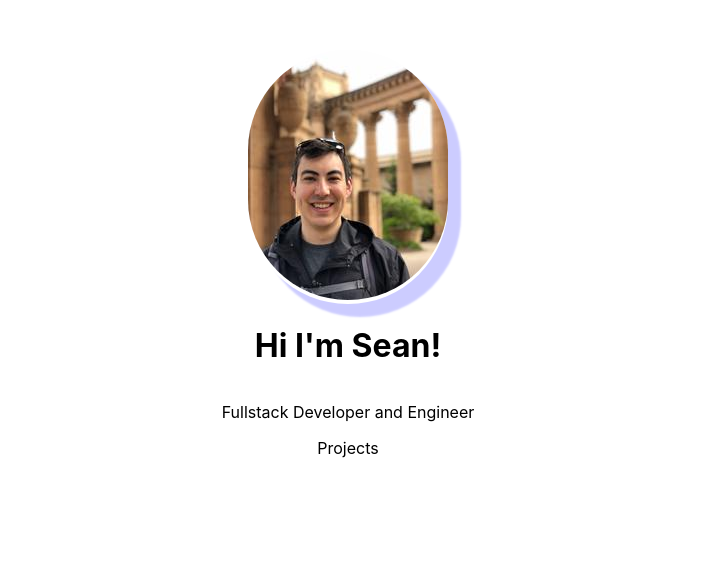
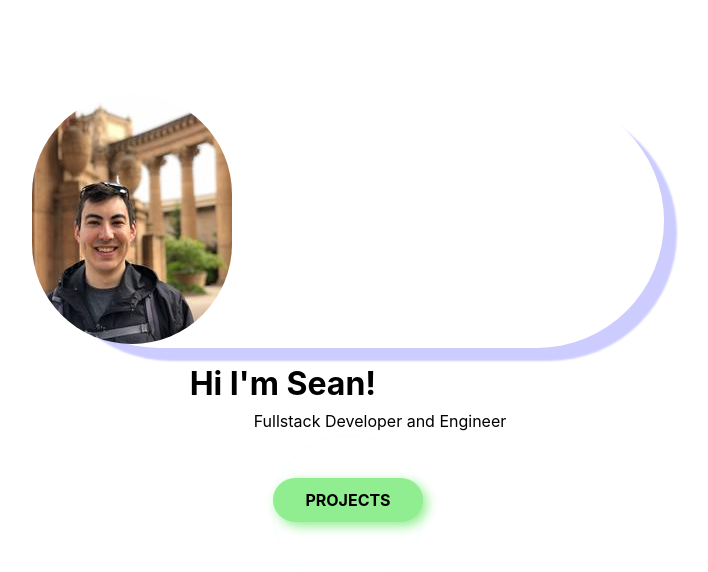
Before and after one commit to dals1791/Portfolio, a Next.js app: page / in a window 1280 px wide. Shown: the part 146-718 px from the top of the page, without its empty margins (292-1000 px from the left). Built offline with nearby package versions, Linux system fonts and the light colour scheme.

Commit message:
added cool button

```diff
--- a/components/layout.js
+++ b/components/layout.js
@@ -11,16 +11,18 @@ const Layout = ({ children, home }) => {
         <Link href="/">
           <a style={{ fontSize: "3rem" }}>SD.</a>
         </Link>
+        <div className={styles.navLinks}>
           <Link href="/projects">
             <a>Projects</a>
           </Link>
 
           <Link href="/about-me">
-          <a>More About Me</a>
+            <a>Biography</a>
           </Link>
           <Link href="/contact">
             <a>Contact</a>
           </Link>
+        </div>
       </header>
       <main className={styles.main}>{children}</main>
       <footer className={styles.footer}> This is footer Section</footer>
--- a/components/layout.module.css
+++ b/components/layout.module.css
@@ -4,6 +4,11 @@
   justify-content: space-between;
   align-items: baseline;
   padding: .5rem;
+}
+.navLinks{
+  display: flex;
+  justify-content: space-around;
+  width: 70%;
 }
 .main {
   max-width: 36rem;
--- a/pages/index.js
+++ b/pages/index.js
@@ -5,6 +5,7 @@ import Layout from "../components/layout";
 // CSS Modules==================================
 import styles from "../styles/home.module.css";
 import utilityStyle from "../styles/utility.module.css";
+import buttonStyles from '../styles/button.module.css'
 
 export default function Home() {
   return (
@@ -13,7 +14,6 @@ export default function Home() {
         <title>Sean's Portfolio</title>
       </Head>
       <div className={styles.container}>
-        <header></header>
         <div className={styles.me}>
           <Image
             src="/images/me.jpg"
@@ -24,10 +24,18 @@ export default function Home() {
             alt="Sean Daly"
           />
         </div>
-        <h1>Hi I'm Sean!</h1>
-        <p>Fullstack Developer and Engineer</p>
-        <Link href="/projects"><a>Projects</a></Link>
+        <div className={styles.brandContainer}>
+          <h1>Hi I'm Sean!</h1>
+
+          <div className={styles.brand}>
+            <p>Fullstack Developer and Engineer</p>
+          </div>
+        </div>
+        <Link href="/projects">
+          <a className={buttonStyles.button}>Projects</a>
+        </Link>
       </div>
+
     </div>
   );
 }
--- a/styles/Home.module.css
+++ b/styles/Home.module.css
@@ -6,124 +6,29 @@
   justify-content: center;
   align-items: center;
 }
+
 .me {
-  box-shadow: 12px 12px 2px 1px rgba(0, 0, 255, .2);
+  box-shadow: 12px 12px 2px 1px rgba(0, 0, 255, 0.2);
   border-radius: 9999px;
-
+  width: 50%;
+  margin: 1rem;
+  align-self: center;
 }
-.lightbulb{
-  color: yellow;
+.brandContainer {
+  display: flex;
+  align-items: baseline;
+  justify-content: space-between;
+  flex-direction: column;
+  align-items: flex-end;
 }
-.main {
-  padding: 5rem 0;
-  flex: 1;
-  display: flex;
-  flex-direction: column;
-  justify-content: center;
-  align-items: center;
+.brandContainer h1 {
+  align-self: flex-start;
+  margin: 0 0 0.5rem 0;
 }
-
-.footer {
-  width: 100%;
-  height: 100px;
-  border-top: 1px solid #eaeaea;
-  display: flex;
-  justify-content: center;
-  align-items: center;
+.brand {
+  margin: 0 0 0 2rem;
+  text-align: right;
 }
-
-.footer img {
-  margin-left: 0.5rem;
+.brand p {
+  margin: 0 0 0 2rem;
 }
-
-.footer a {
-  display: flex;
-  justify-content: center;
-  align-items: center;
-}
-
-.title a {
-  color: #0070f3;
-  text-decoration: none;
-}
-
-.title a:hover,
-.title a:focus,
-.title a:active {
-  text-decoration: underline;
-}
-
-.title {
-  margin: 0;
-  line-height: 1.15;
-  font-size: 4rem;
-}
-
-.title,
-.description {
-  text-align: center;
-}
-
-.description {
-  line-height: 1.5;
-  font-size: 1.5rem;
-}
-
-.code {
-  background: #fafafa;
-  border-radius: 5px;
-  padding: 0.75rem;
-  font-size: 1.1rem;
-  font-family: Menlo, Monaco, Lucida Console, Liberation Mono, DejaVu Sans Mono,
-    Bitstream Vera Sans Mono, Courier New, monospace;
-}
-
-.grid {
-  display: flex;
-  align-items: center;
-  justify-content: center;
-  flex-wrap: wrap;
-  max-width: 800px;
-  margin-top: 3rem;
-}
-
-.card {
-  margin: 1rem;
-  flex-basis: 45%;
-  padding: 1.5rem;
-  text-align: left;
-  color: inherit;
-  text-decoration: none;
-  border: 1px solid #eaeaea;
-  border-radius: 10px;
-  transition: color 0.15s ease, border-color 0.15s ease;
-}
-
-.card:hover,
-.card:focus,
-.card:active {
-  color: #0070f3;
-  border-color: #0070f3;
-}
-
-.card h3 {
-  margin: 0 0 1rem 0;
-  font-size: 1.5rem;
-}
-
-.card p {
-  margin: 0;
-  font-size: 1.25rem;
-  line-height: 1.5;
-}
-
-.logo {
-  height: 1em;
-}
-
-@media (max-width: 600px) {
-  .grid {
-    width: 100%;
-    flex-direction: column;
-  }
-}
--- /dev/null
+++ b/styles/button.module.css
@@ -0,0 +1,75 @@
+.button {
+  margin-top: 5rem;
+  background: lightgreen;
+  box-shadow: 4px 4px 12px lightgreen;
+  border-radius: 10rem;
+  width: 150px;
+  height: fit-content;
+  text-align: center;
+  padding: 0.75rem 0;
+  font-weight: bold;
+  text-transform: uppercase;
+  cursor: pointer;
+  transition: all 0.3s ease-in-out 0s;
+  position: absolute;
+  top:68%;
+
+}
+.button::before {
+  content: "";
+  border-radius: 10rem;
+  min-width: calc(150px + 12px);
+  min-height: calc(50px + 12px);
+  border: 6px solid #00ffcb;
+  box-shadow: 0 0 60px rgba(0, 255, 203, 0.64);
+  transform: translate(-50%, -50%);
+  position: absolute;
+  top: 50%;
+  left: 50%;
+  opacity: 0;
+  transition: all 0.3s ease-in-out 0s;
+}
+.button:hover,
+.button:focus {
+  color: blue;
+  transform: translateY(-6px);
+}
+
+.button:hover::before,
+.button:focus::before {
+  opacity: 1;
+}
+
+.button::after {
+  content: "";
+  width: 30px;
+  height: 30px;
+  border-radius: 100%;
+  border: 3px solid #00ffcb;
+  transform: translate(-50%, -50%);
+  position: absolute;
+  z-index: -1;
+  top: 75%;
+  left: 50%;
+
+  animation: ring 3s infinite;
+}
+
+.button:hover::after,
+.button:focus::after {
+  animation: none;
+  display: none;
+}
+
+@keyframes ring {
+  0% {
+    width: 10px;
+    height: 10px;
+    opacity: 1;
+  }
+  100% {
+    width: 150px;
+    height: 150px;
+    opacity: 0;
+  }
+}
```
Lines whose indentation alone changed are shown as unchanged.
